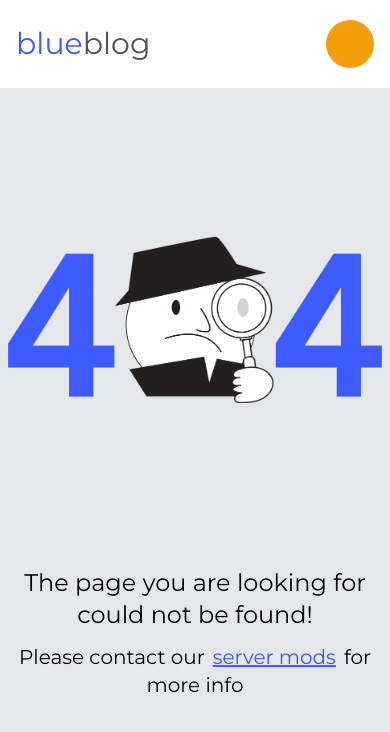
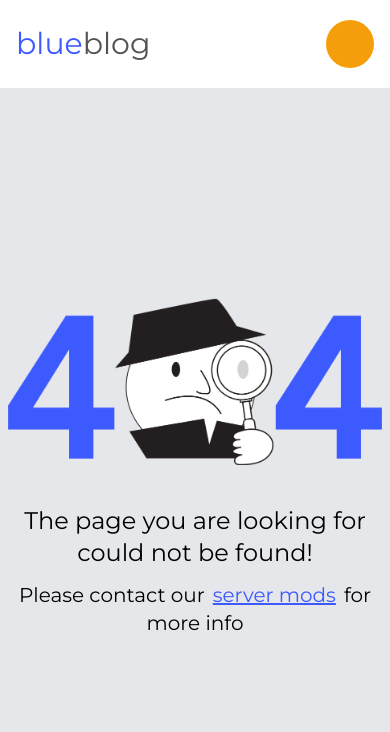
Before and after one commit to KrishnaDhingra/not-found-page, a React (Create React App) app: page / in a window 390 px wide. Shown: the top 732 px of the page. Built offline with nearby package versions, Linux system fonts and the light colour scheme.

Commit message:
Making it a bit more responsive

```diff
--- a/src/App.js
+++ b/src/App.js
@@ -8,7 +8,7 @@ function App() {
 
       <Navbar/>
 
-        <div className="px-2 inner-container grid place-items-center">
+        <div className="px-2 inner-container flex flex-col justify-center md:grid place-items-center">
 
           <img className="transform scale-100 sm:scale-90 lg:scale-75 not-found-image" src={NotFoundImage} alt="" />
 
--- a/src/index.css
+++ b/src/index.css
@@ -10,7 +10,6 @@ body {
 }
 .not-found-text{
   margin-top: -8.2rem;
-  /* font-size: 1.8rem; */
 }
 .inner-container{
   height: calc(100vh - 85px)
@@ -24,3 +23,8 @@ body {
 .logo-dark{
   color:rgba(84, 84, 84, 1);
 }
+@media only screen and (max-width: 768px) {
+  .not-found-text{
+    margin-top: 2.5rem;
+  }
+}
```
